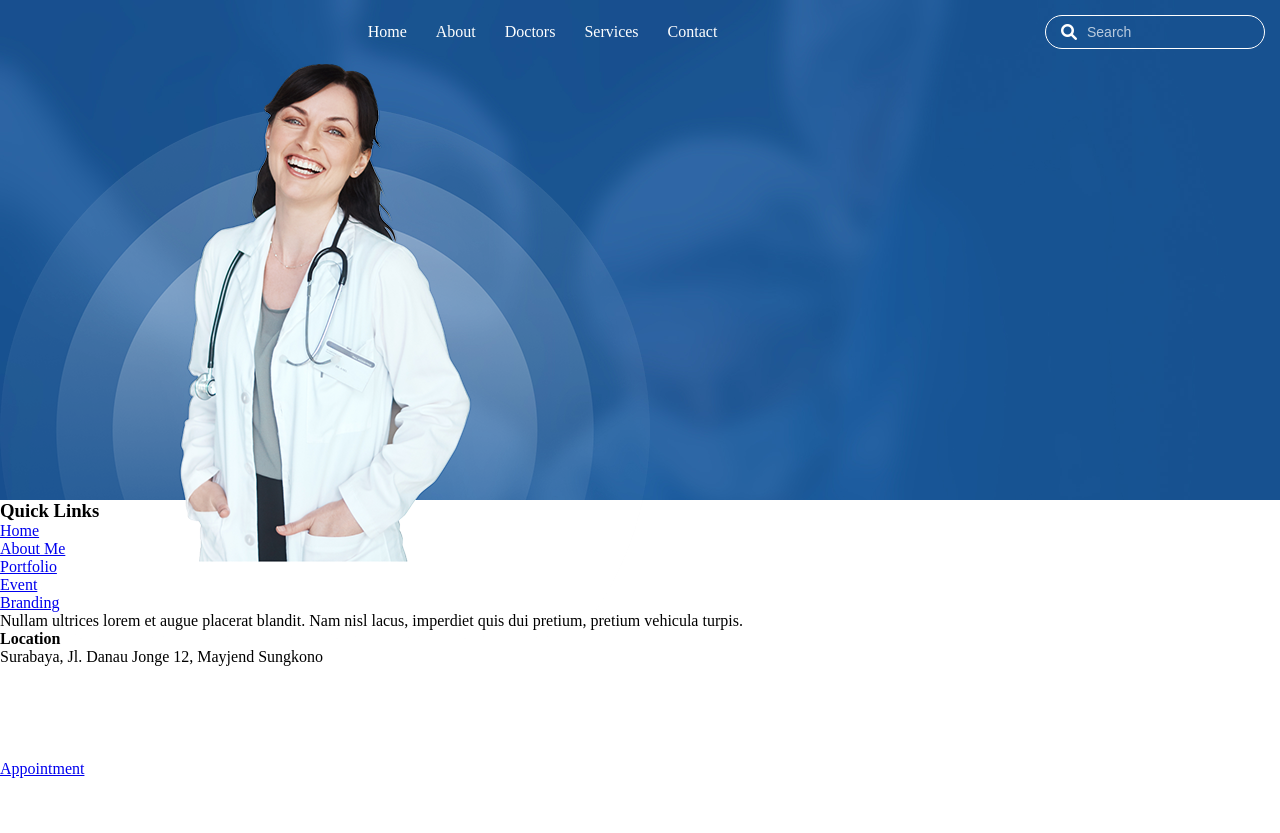
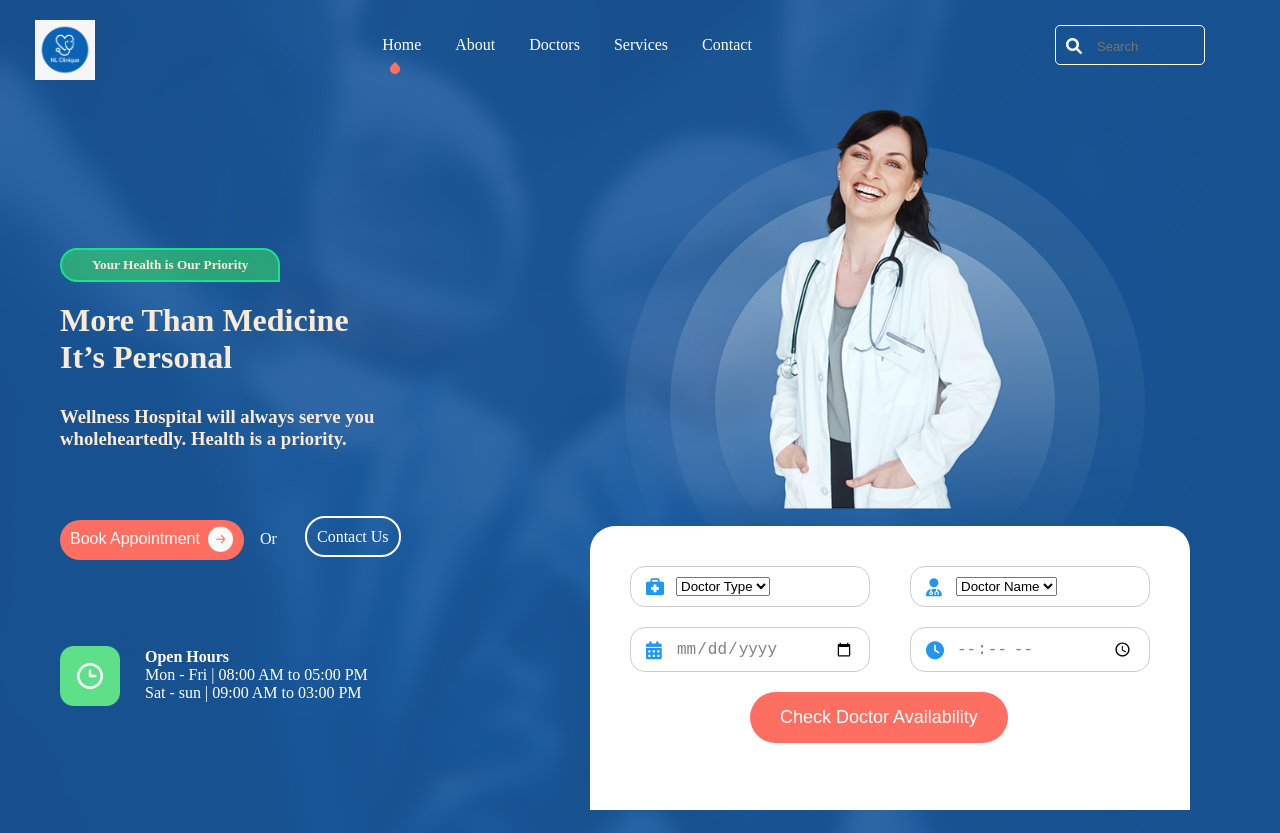
Before and after one commit to lemtiri/NLCLINIQUE-V2, a plain HTML site: page html/index.html in a window 1280 px wide. Shown: the top 833 px of the page. Before the commit the page ends 800 px from the top, so only its background shows below. Drawn offline with Linux system fonts and the light colour scheme.

Commit message:
ajout de la section supérieure de la page d’accueil

```diff
--- a/css/style.css
+++ b/css/style.css
@@ -1,27 +1,28 @@
-*{
+* {
     margin: 0;
     padding: 0;
     box-sizing: border-box;
 }
-.LOGO{
-    position: sticky;
-    left: 5px;
-}
-header{
-    width:100%;
-  height: 500px;
+
+
+.home {
+
     background-image: url("../images/Frame.png");
+    width: 100%;
+    height: 135vh;
 
 }
 
-.menu a{
+.menu a {
     color: #ffffff;
     text-decoration: none;
     text-decoration: none;
-      margin-left: 25px;
+    margin-left: 4px;
+    padding: 13px;
 
 
 }
+
 .headd {
 
     display: flex;
@@ -29,7 +30,8 @@ header{
     align-items: center;
 
 }
-.headmenu{
+
+.headmenu {
     display: flex;
     justify-content: space-between;
     align-items: center;
@@ -37,30 +39,213 @@ header{
 }
 
 
-.search-box {
+.search {
     display: flex;
     align-items: center;
     border: 1px solid white;
-  border-radius: 25px;
-  padding: 8px 15px;
-  width: 220px;
+    border-radius: 5px;
+    padding: 12px 1px 10px 10px;
+    width: 150px;
     background-color: transparent;
+    margin-right: 20px;
 }
 
-.search-box i {
+.search i {
     color: white;
-  margin-right: 10px;
+    margin-right: 15px;
 }
 
-.search-box input {
+.search input {
     background: transparent;
     border: none;
     outline: none;
     color: white;
-  font-size: 14px;
+    font-size: 13px;
     width: 100%;
+
 }
 
-.search-box input::placeholder {
-  color: rgba(255, 255, 255, 0.7);
+.searchi nput::placeholder {
+    color: rgba(174, 220, 177, 0.7);
 }
+
+.header1 {
+    position: relative;
+    padding-right: 40px;
+}
+
+.asset {
+    position: absolute;
+    left: 625px;
+    width: 30px;
+}
+
+.asset img {
+    width: 520px;
+
+}
+
+.asset {
+    position: absolute;
+    top: 110px;
+}
+
+.logo {
+    height: 60px;
+    position: relative;
+    left: 20px;
+    top: 5px;
+    object-fit: contain;
+
+}
+
+
+.textyour {
+    display: inline-block;
+    background: #34d56d9d;
+    border: 2px solid #19e388;
+    color: white;
+    padding: 7px 30px;
+    border-radius: 20px 20px 0px 20px;
+    font-size: 16px;
+
+}
+
+.textyour {
+    position: relative;
+    top: 80px;
+}
+
+.more {
+    position: relative;
+    top: 100px;
+}
+
+.we {
+    position: relative;
+    top: 130px;
+}
+
+.app button {
+    padding: 10px 44px 12px 10px;
+    border-radius: 20px 20px 20px 20px;
+    font-size: 16px;
+    border: none;
+    color: #ffffff;
+
+}
+
+.app {
+    position: relative;
+    top: 200px;
+}
+
+.btn {
+    position: relative;
+    top: 165.9px;
+    margin-left: 148px;
+}
+.vect{
+    position: relative;
+    margin-left: 390px;
+    bottom: 30px;
+}
+.or {
+    color: rgb(255, 255, 255);
+    position: relative;
+    top: 140px;
+    margin-left: 200px;
+}
+
+.cn a {
+    text-decoration: none;
+    color: rgb(255, 255, 255);
+    border: 2px solid #ffffff;
+    border-radius: 20px 20px 20px 20px;
+    padding: 10px;
+}
+
+.cn {
+    position: relative;
+    top: 120px;
+    margin-left: 245px;
+}
+
+.hor {
+    position: relative;
+    top: 220px;
+}
+
+.hour {
+    color: #ffffff;
+    position: relative;
+    top: 158px;
+    margin-left: 85px;
+}
+
+.leftsection {
+    padding: 60px;
+}
+
+.checkcmp {
+    position: relative;
+    bottom: 77.68px;
+    margin-left: 500px;
+    display: flex;
+    justify-content: center;
+}
+
+.check {
+    background: #ffffff;
+    border-radius: 25px 25px 0px 0px;
+    padding: 40px;
+    width: 600px;
+    height: 284px;
+
+    margin-bottom: 20px;
+}
+
+.form {
+    display: flex;
+    gap: 40px;
+    margin-bottom: 20px;
+}
+
+
+.inputb {
+  flex: 1;
+  display: flex;
+  align-items: center;
+  border: 1px solid #ccc;
+  border-radius: 15px;
+  padding: 10px 15px;
+  background-color: #fff; /* باش يكون واضح */
+  position: relative; /* ضروري باش نتحكم فالعناصر داخلها */
+}
+
+.inputb i {
+  color: #2196f3;
+  margin-right: 10px;
+  font-size: 18px;
+  min-width: 20px;
+}
+
+.inputb input {
+    width: 100%;
+    border: none;
+    outline: none;
+    font-size: 16px;
+    color: gray;
+}
+
+.btncheck {
+    background-color: #ff6f61;
+    color: white;
+    border: none;
+    padding: 15px 30px;
+    border-radius: 50px;
+    font-size: 18px;
+    cursor: pointer;
+    display: flex;
+    margin-left: 120px;
+}
--- a/html/index.html
+++ b/html/index.html
@@ -10,15 +10,12 @@
 </head>
 
 <body>
-
+<div class="home">
     <header>
     <div class="header1">
         <div class="headmenu">
 
-
-            <img class="LOGO" src="../images/logov2.png" alt="">
-
-
+            <img  src="../images/logoonlv2.png" alt="" class="logo">
             <nav class="menu">
                 <ul>
                     <a href="index.html">Home</a>
@@ -28,63 +25,91 @@
                     <a href="contact.html">Contact</a>
                 </ul>
             </nav>
-            <div class="search-box">
+            <div class="search">
                 <i class="fa fa-search"></i>
                 <input type="text" placeholder="Search">
             </div>
 
         </div>
+        <div> <img src="../images/Vector 7.png" alt="" class="vect"></div>
+</header>
+
     <div class="asset">
-            <img src="../images/asset.png" alt="">
+        <img src="../images/asset.png" alt="" >
+
+    </div>
+<div class="leftsection">
+    <div class="textyour">
+        <h5 style="color: antiquewhite;">Your Health is Our Priority</h5>
+    </div>
+    <div class="more">
+        <h1 style="color: antiquewhite;">More Than Medicine
+            <br>It’s Personal</h1>
+    </div>
+    <div>
+        <h3 class="we" style="color: antiquewhite;">Wellness Hospital will always serve you <br>
+wholeheartedly. Health is a priority.</h3>
+    </div>
+
+    <!-- Appointment -->
+    <div class="app">
+            <button style="background-color:rgba(255, 111, 97, 1);" href="contact.html"> Book Appointment </button>
+    </div>
+    <div class="btn">
+        <img src="../images/Button.png" alt="" height="26">
+    </div>
+    <div class="or">Or</div>
+    <div class="cn"> <a href="contact.html" > Contact Us</a></div>
+    <div class="hor"> <img src="../images/Frame 128 (1).png " alt="" width="60px"> </div>
+    <div class="hour"  >
+     <strong> Open Hours</strong>
+     <p>Mon - Fri  |  08:00 AM to 05:00 PM <br>
+    Sat - sun  |  09:00 AM to 03:00 PM </p>
+    </div>
+</div>
+
+<div class="checkcmp">
+<div class="check">
+    <div class="form">
+      <div class="inputb">
+        <i class="fa-solid fa-briefcase-medical"></i>
+        <select>
+          <option>Doctor Type</option>
+        </select>
+      </div>
+
+      <div class="inputb">
+        <i class="fa-solid fa-user-doctor"></i>
+        <select>
+          <option>Doctor Name</option>
+        </select>
+      </div>
+    </div>
+
+    <div class="form">
+      <div class="inputb">
+        <i class="fa-solid fa-calendar-days"></i>
+        <input type="date">
+      </div>
+
+      <div class="inputb">
+        <i class="fa-solid fa-clock"></i>
+        <input type="time">
+      </div>
+    </div>
+
+    <button class="btncheck">Check Doctor Availability</button>
 
 </div>
 </div>
 
 
-
-        <!-- Appointment -->
-        <div>
-            <ul>
-
-                <li><a href="contact.html">Appointment</a></li>
-            </ul>
 </div>
-    </header>
-
-    <!-- Footer -->
-    <footer>
-
-
-        <div>
-            <aside>
-                <h3>Quick Links</h3>
-                <ul>
-                    <li><a href="#">Home</a></li>
-                    <li><a href="#">About Me</a></li>
-                    <li><a href="#">Portfolio</a></li>
-                    <li><a href="#">Event</a></li>
-                    <li><a href="#">Branding</a></li>
-                </ul>
-            </aside>
-        </div>
+<div class="layers"> <img src="../images/Frame 319.png" alt="" width="100%"></div>
 
 
 
-        <div>
 
-        </div>
-
-        <div>
-            <div>
-                <p>
-                    Nullam ultrices lorem et augue placerat blandit. Nam nisl lacus,
-                    imperdiet quis dui pretium, pretium vehicula turpis.
-                </p>
-                <h4>Location</h4>
-                <p>Surabaya, Jl. Danau Jonge 12, Mayjend Sungkono</p>
-            </div>
-        </div>
-    </footer>
 </body>
 
 </html>
```
Also changed, not shown: images/Button.png (added), images/Frame 128 (1).png (added), images/Frame 319.png (added), images/Frame YOUR.png (added), images/Vector 7.png (added), images/logoonlv2.png (added), images/logov2.png (renamed from html/logov2.png), images/your.png (deleted). Lines whose indentation alone changed are shown as unchanged.
